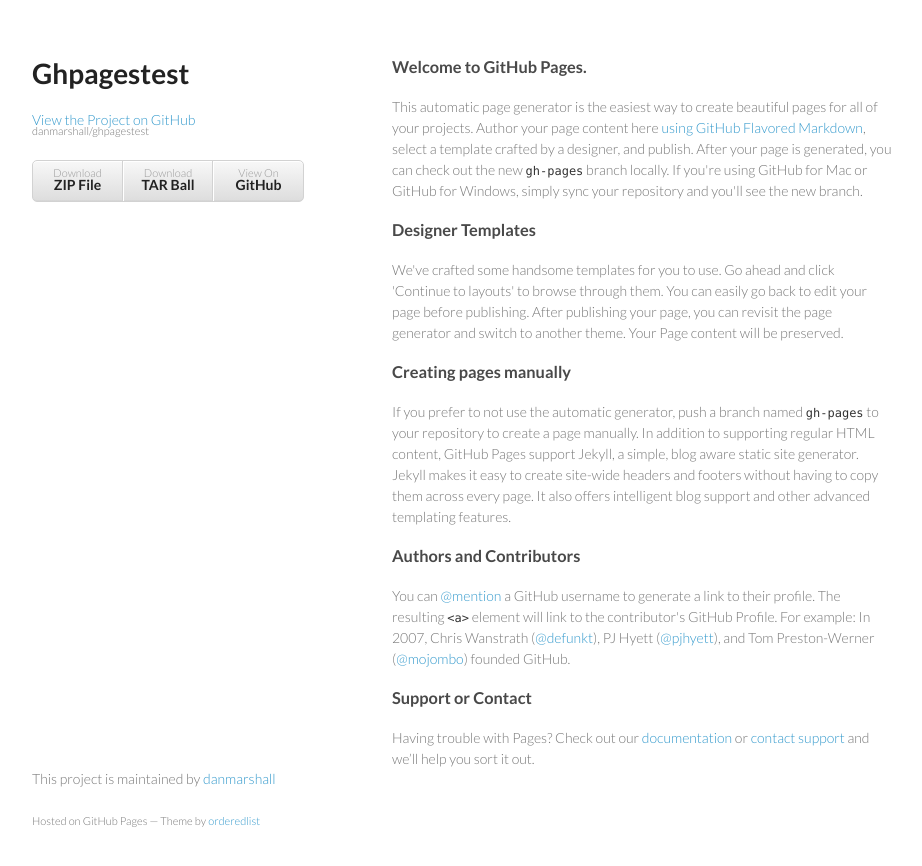
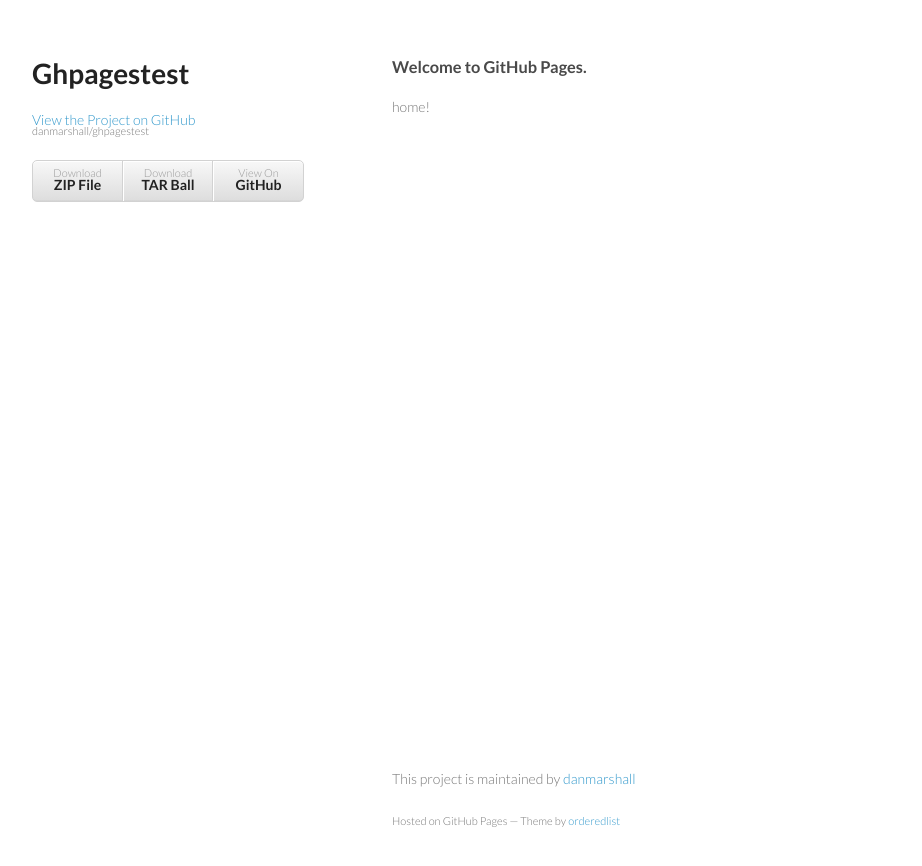
Before and after one commit to danmarshall/ghpagestest, a Jekyll site: the page built from index.html, in a window 1280 px wide. Shown: the top 866 px of the page, without its empty margins (178-1100 px from the left). Built offline with Jekyll 4.4.1, drawn with Linux system fonts in a browser that asks for light colours.

Commit message:
Update index.html

```diff
--- a/index.html
+++ b/index.html
@@ -1,64 +1,6 @@
-<!doctype html>
-<html>
-  <head>
-    <meta charset="utf-8">
-    <meta http-equiv="X-UA-Compatible" content="chrome=1">
-    <title>Ghpagestest by danmarshall</title>
+---
+layout: default
+title: home
+---
 
-    <link rel="stylesheet" href="stylesheets/styles.css">
-    <link rel="stylesheet" href="stylesheets/github-light.css">
-    <meta name="viewport" content="width=device-width, initial-scale=1, user-scalable=no">
-    <!--[if lt IE 9]>
-    <script src="//html5shiv.googlecode.com/svn/trunk/html5.js"></script>
-    <![endif]-->
-  </head>
-  <body>
-    <div class="wrapper">
-      <header>
-        <h1>Ghpagestest</h1>
-        <p></p>
-
-        <p class="view"><a href="https://github.com/danmarshall/ghpagestest">View the Project on GitHub <small>danmarshall/ghpagestest</small></a></p>
-
-
-        <ul>
-          <li><a href="https://github.com/danmarshall/ghpagestest/zipball/master">Download <strong>ZIP File</strong></a></li>
-          <li><a href="https://github.com/danmarshall/ghpagestest/tarball/master">Download <strong>TAR Ball</strong></a></li>
-          <li><a href="https://github.com/danmarshall/ghpagestest">View On <strong>GitHub</strong></a></li>
-        </ul>
-      </header>
-      <section>
-        <h3>
-<a id="welcome-to-github-pages" class="anchor" href="#welcome-to-github-pages" aria-hidden="true"><span class="octicon octicon-link"></span></a>Welcome to GitHub Pages.</h3>
-
-<p>This automatic page generator is the easiest way to create beautiful pages for all of your projects. Author your page content here <a href="https://guides.github.com/features/mastering-markdown/">using GitHub Flavored Markdown</a>, select a template crafted by a designer, and publish. After your page is generated, you can check out the new <code>gh-pages</code> branch locally. If you're using GitHub for Mac or GitHub for Windows, simply sync your repository and you'll see the new branch.</p>
-
-<h3>
-<a id="designer-templates" class="anchor" href="#designer-templates" aria-hidden="true"><span class="octicon octicon-link"></span></a>Designer Templates</h3>
-
-<p>We've crafted some handsome templates for you to use. Go ahead and click 'Continue to layouts' to browse through them. You can easily go back to edit your page before publishing. After publishing your page, you can revisit the page generator and switch to another theme. Your Page content will be preserved.</p>
-
-<h3>
-<a id="creating-pages-manually" class="anchor" href="#creating-pages-manually" aria-hidden="true"><span class="octicon octicon-link"></span></a>Creating pages manually</h3>
-
-<p>If you prefer to not use the automatic generator, push a branch named <code>gh-pages</code> to your repository to create a page manually. In addition to supporting regular HTML content, GitHub Pages support Jekyll, a simple, blog aware static site generator. Jekyll makes it easy to create site-wide headers and footers without having to copy them across every page. It also offers intelligent blog support and other advanced templating features.</p>
-
-<h3>
-<a id="authors-and-contributors" class="anchor" href="#authors-and-contributors" aria-hidden="true"><span class="octicon octicon-link"></span></a>Authors and Contributors</h3>
-
-<p>You can <a href="https://github.com/blog/821" class="user-mention">@mention</a> a GitHub username to generate a link to their profile. The resulting <code>&lt;a&gt;</code> element will link to the contributor's GitHub Profile. For example: In 2007, Chris Wanstrath (<a href="https://github.com/defunkt" class="user-mention">@defunkt</a>), PJ Hyett (<a href="https://github.com/pjhyett" class="user-mention">@pjhyett</a>), and Tom Preston-Werner (<a href="https://github.com/mojombo" class="user-mention">@mojombo</a>) founded GitHub.</p>
-
-<h3>
-<a id="support-or-contact" class="anchor" href="#support-or-contact" aria-hidden="true"><span class="octicon octicon-link"></span></a>Support or Contact</h3>
-
-<p>Having trouble with Pages? Check out our <a href="https://help.github.com/pages">documentation</a> or <a href="https://github.com/contact">contact support</a> and we’ll help you sort it out.</p>
-      </section>
-      <footer>
-        <p>This project is maintained by <a href="https://github.com/danmarshall">danmarshall</a></p>
-        <p><small>Hosted on GitHub Pages &mdash; Theme by <a href="https://github.com/orderedlist">orderedlist</a></small></p>
-      </footer>
-    </div>
-    <script src="javascripts/scale.fix.js"></script>
-
-  </body>
-</html>
+home!
```
